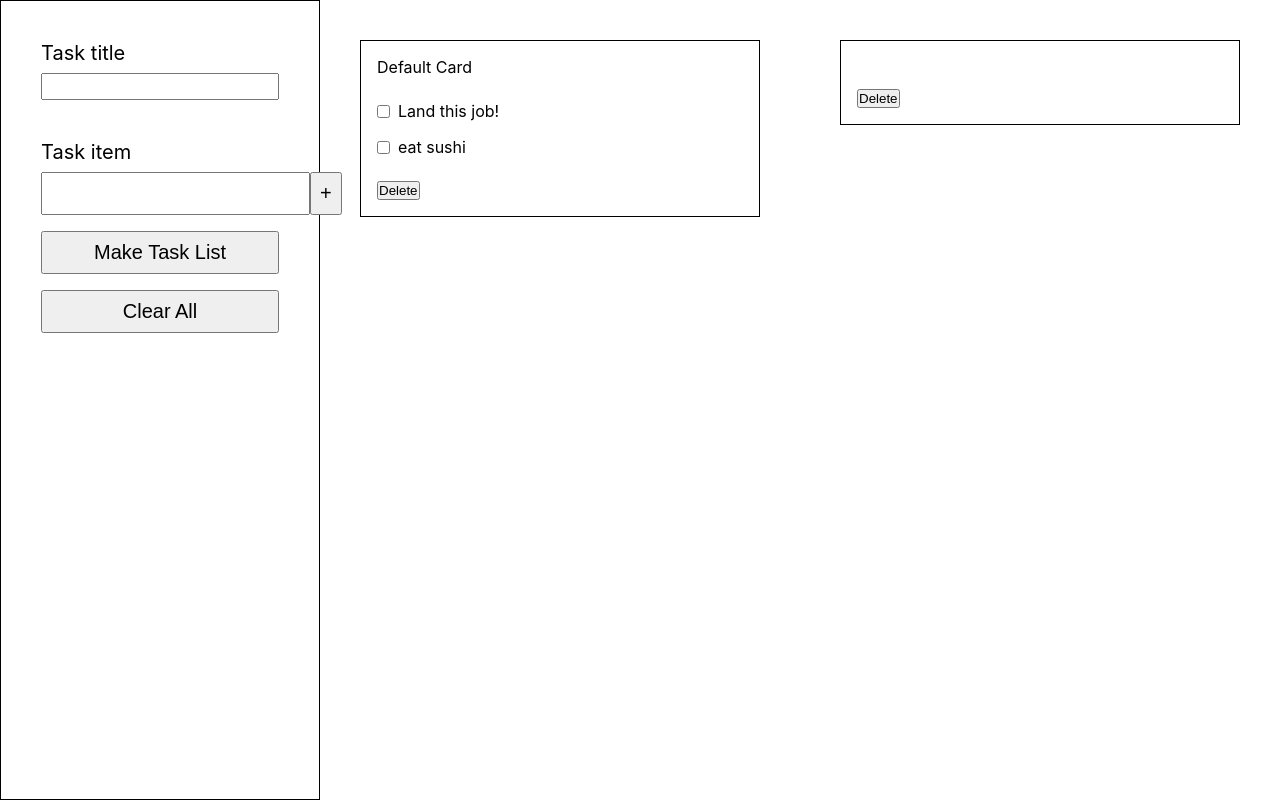
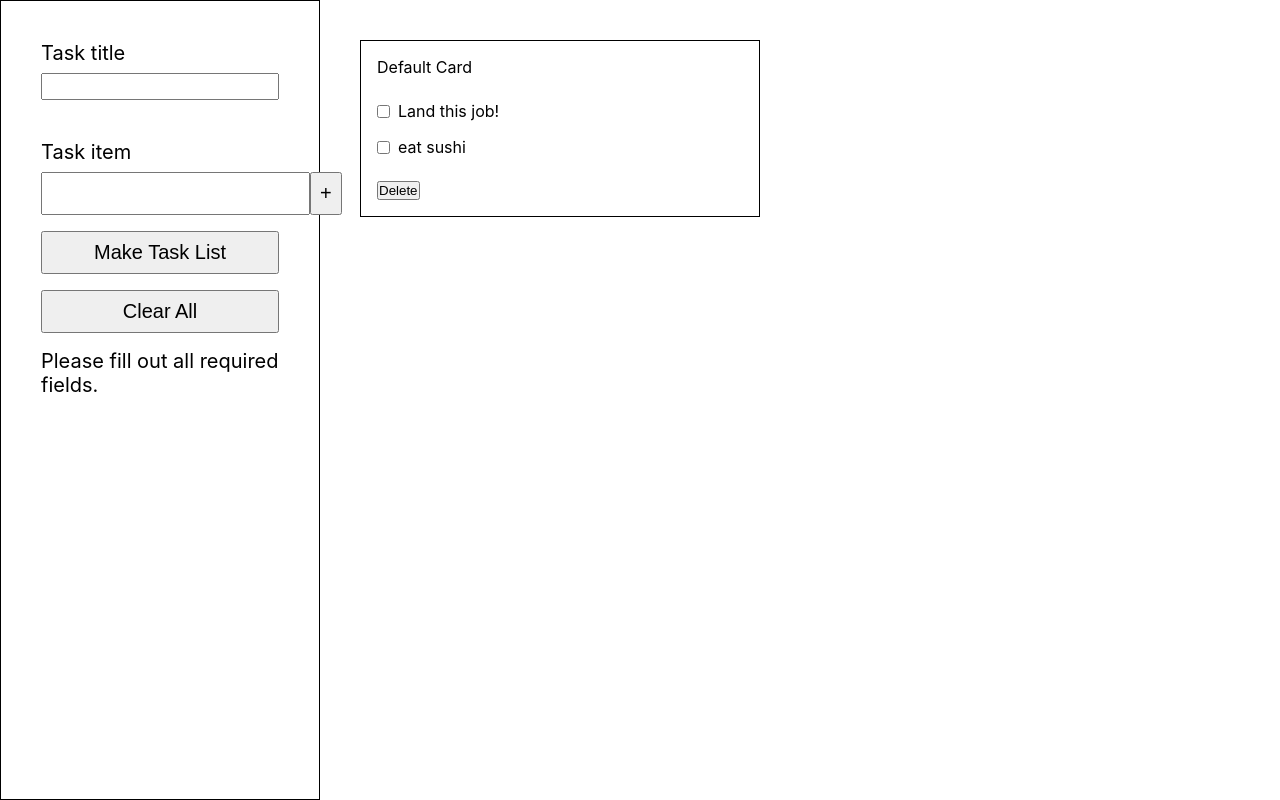
Before and after one commit to ryanbahan/broadnet-todo, a React (Create React App) app: page / in a window 1280 px wide. Both pictures are taken after a click on the button "Make Task List". Built offline with nearby package versions, Linux system fonts and the light colour scheme.

Commit message:
Add form validaiton

```diff
--- a/src/Form/Form.js
+++ b/src/Form/Form.js
@@ -6,6 +6,7 @@ function Form() {
   const [title, setTitle] = useState("");
   const [taskItem, setTaskItem] = useState("");
   const [taskItems, updateTaskItems] = useState([]);
+  const [formError, updateFormError] = useState(false);
 
   function addTask() {
     updateTaskItems([...taskItems, taskItem]);
@@ -16,9 +17,11 @@ function Form() {
     setTitle("");
     setTaskItem("");
     updateTaskItems([]);
+    updateFormError(false);
   }
 
   function createTaskCard(createCard) {
+    if (title.length && taskItems.length) {
       const taskCard = {
         id: Date.now() + Math.random(),
         title: title,
@@ -26,6 +29,9 @@ function Form() {
       }
       createCard(taskCard);
       clearAll();
+    } else {
+      updateFormError("Please fill out all required fields.");
+    }
   }
 
   function getTaskItems() {
@@ -84,6 +90,7 @@ function Form() {
           >
             Clear All
           </button>
+          {formError && <div>{formError}</div>}
         </form>
       )}
     </MyContext.Consumer>
```
Lines whose indentation alone changed are shown as unchanged.
